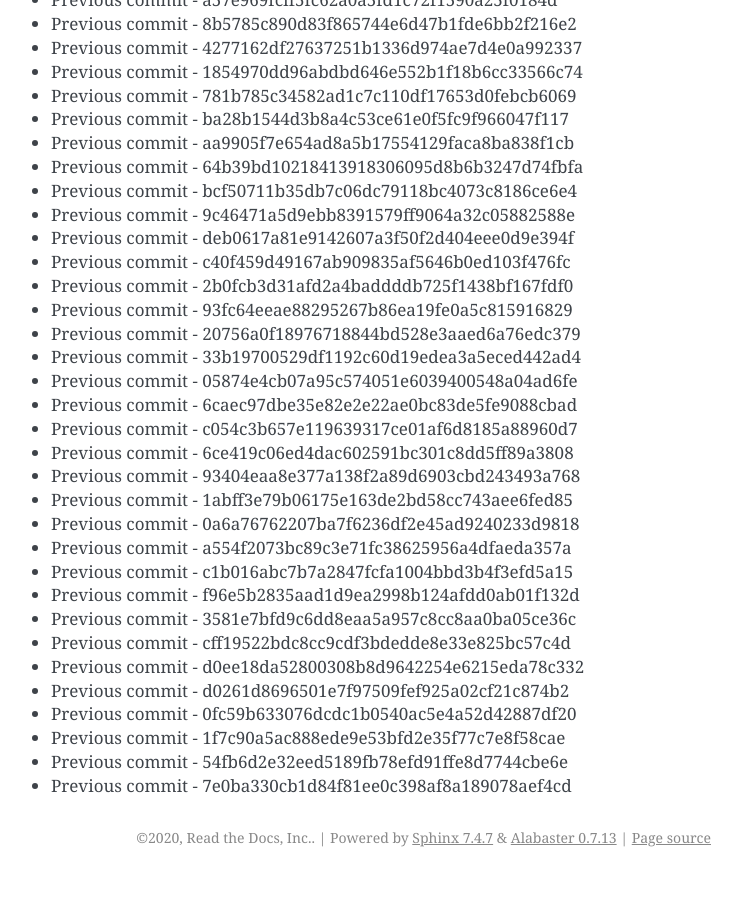
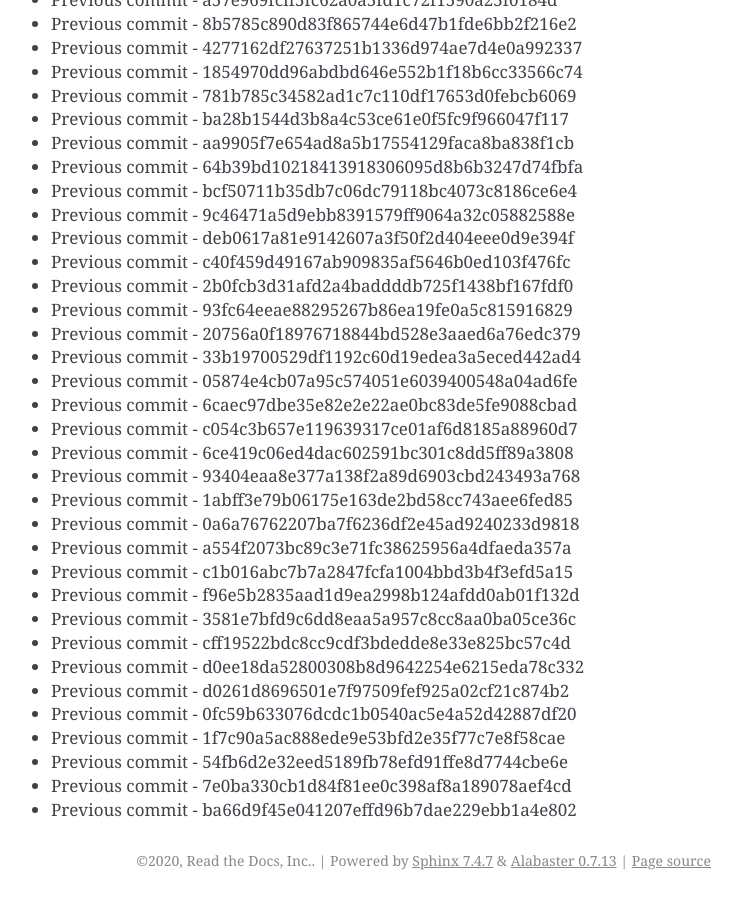
Before and after one commit to readthedocs/rtd-git-stresstest, a Sphinx documentation site: the page built from docs/updates.rst, in a window 1280 px wide and 900 px high, scrolled down 69904 px. Shown: the whole window, without its empty margins (399-1141 px from the left). Built offline with Sphinx 7.4.7, drawn with Linux system fonts in a browser that asks for light colours; before the commit the page ends 70781 px from its top, so only the background shows below that.

Commit message:
Generating commit from previous: ba66d9f45e041207effd96b7dae229ebb1a4e802

```diff
--- a/docs/updates.rst
+++ b/docs/updates.rst
@@ -2969,3 +2969,4 @@ It can be tested for any performance characteristics.
 * Previous commit - 1f7c90a5ac888ede9e53bfd2e35f77c7e8f58cae
 * Previous commit - 54fb6d2e32eed5189fb78efd91ffe8d7744cbe6e
 * Previous commit - 7e0ba330cb1d84f81ee0c398af8a189078aef4cd
+* Previous commit - ba66d9f45e041207effd96b7dae229ebb1a4e802
```
